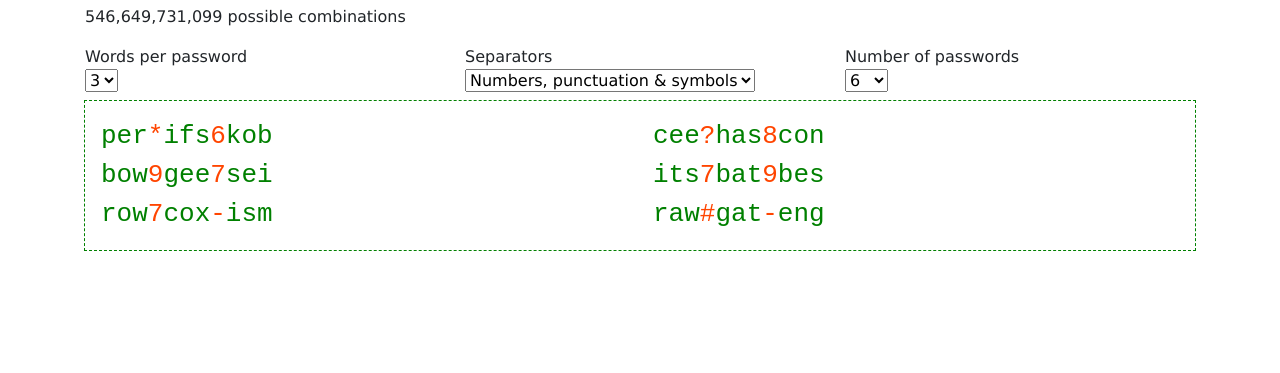
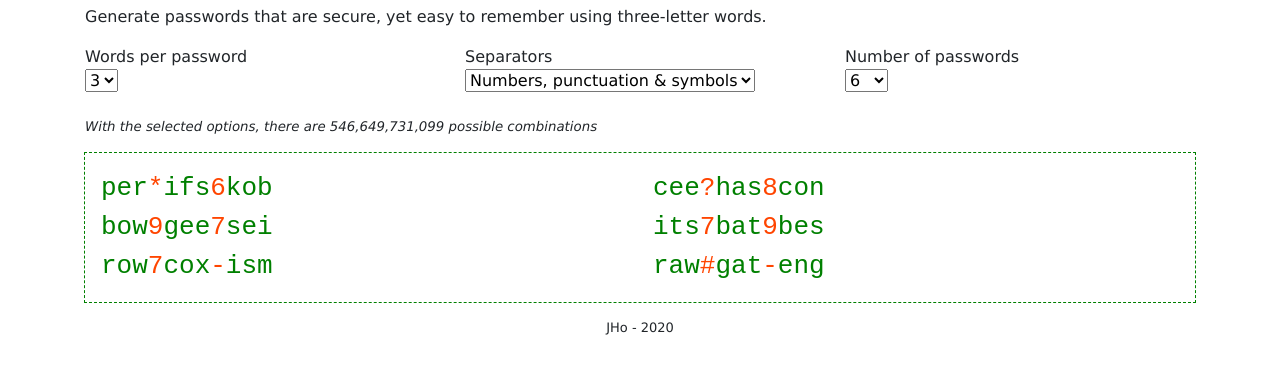
Before and after one commit to Jim-Horn/pass-words, a React app: page / in a window 1280 px wide. Shown: the part 99-472 px from the top of the page. Built offline with nearby package versions, Linux system fonts and the light colour scheme.

Commit message:
Update verbiage

```diff
--- a/components/Base/Base.js
+++ b/components/Base/Base.js
@@ -97,11 +97,11 @@ const Base = () => {
             <div className="row">
                 <div className="col-sm">
                     <h1>Pass&#128274;Words</h1>
-                    <p>{doCalculations()} possible combinations</p>
+                    <p>Generate passwords that are secure, yet easy to remember using three-letter words.</p>
                 </div>
             </div>
 
-            <div className="row">
+            <div className="row fields">
                 <div className="col-sm">
                     <label>
                         Words per password
@@ -150,8 +150,12 @@ const Base = () => {
             </div>
             <div className="row">
                 <div className="col-sm">
+                    <p className="possibilities">With the selected options, there are {doCalculations()} possible combinations</p>
                     <section className="results">{passwordArray()}</section>
                 </div>
+            </div>
+            <div className="row">
+                <div className="col-sm copy">JHo - 2020</div>
             </div>
         </section>
     );
--- a/components/Base/base.scss
+++ b/components/Base/base.scss
@@ -1,10 +1,18 @@
 .pass-words {
+    .container {
+        overflow-x: scroll;
+    }
+    .fields{
+        margin-bottom: 1rem;
+    }
+    .possibilities{font-style: italic;font-size: smaller}
     .results {
         outline: 1px dashed green;
         padding: 1rem;
         font-family: monospace;
         font-size: xx-large;
         columns: 4 350px;
+        margin-bottom: 1rem;
         .password {
             .word {
                 color: green;
@@ -14,4 +22,9 @@
             }
         }
     }
+    .copy {
+        text-align: center;
+        font-size: small;
+        margin-bottom: 1rem;
+    }
 }
```
